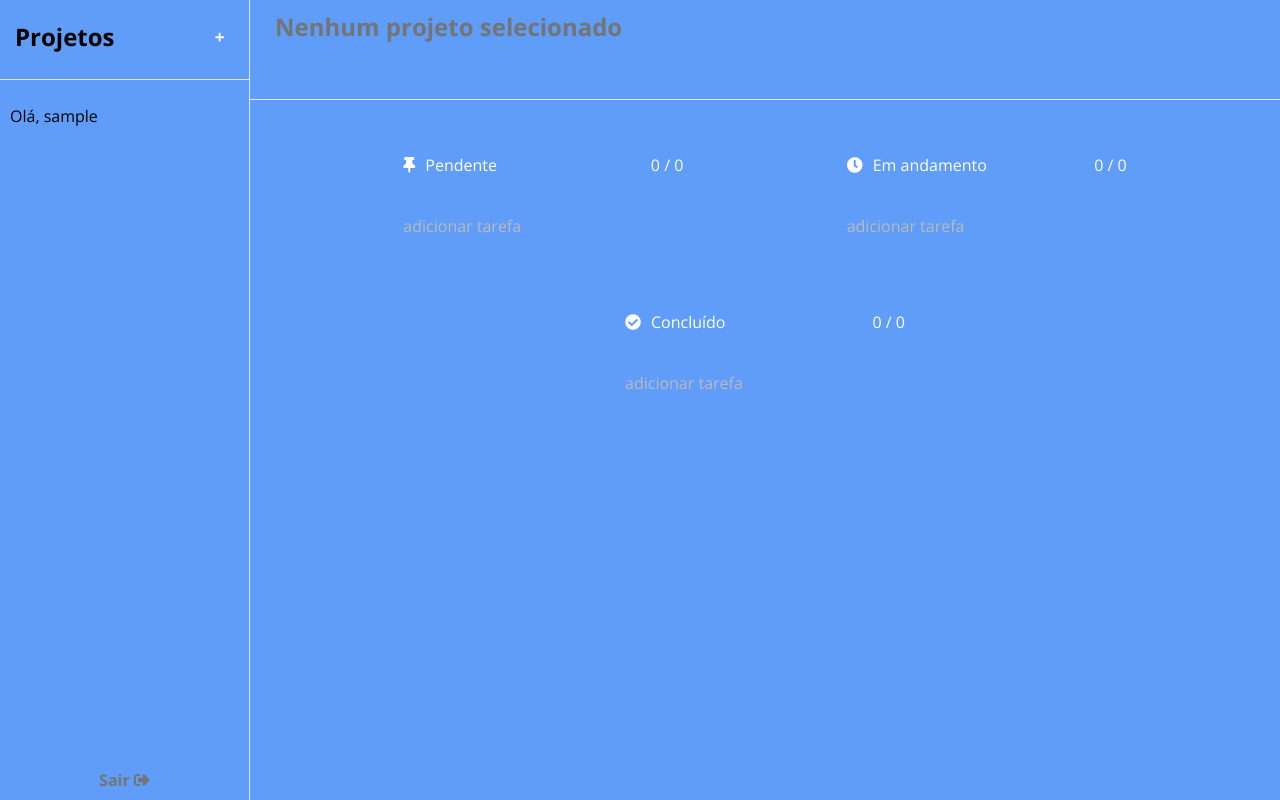
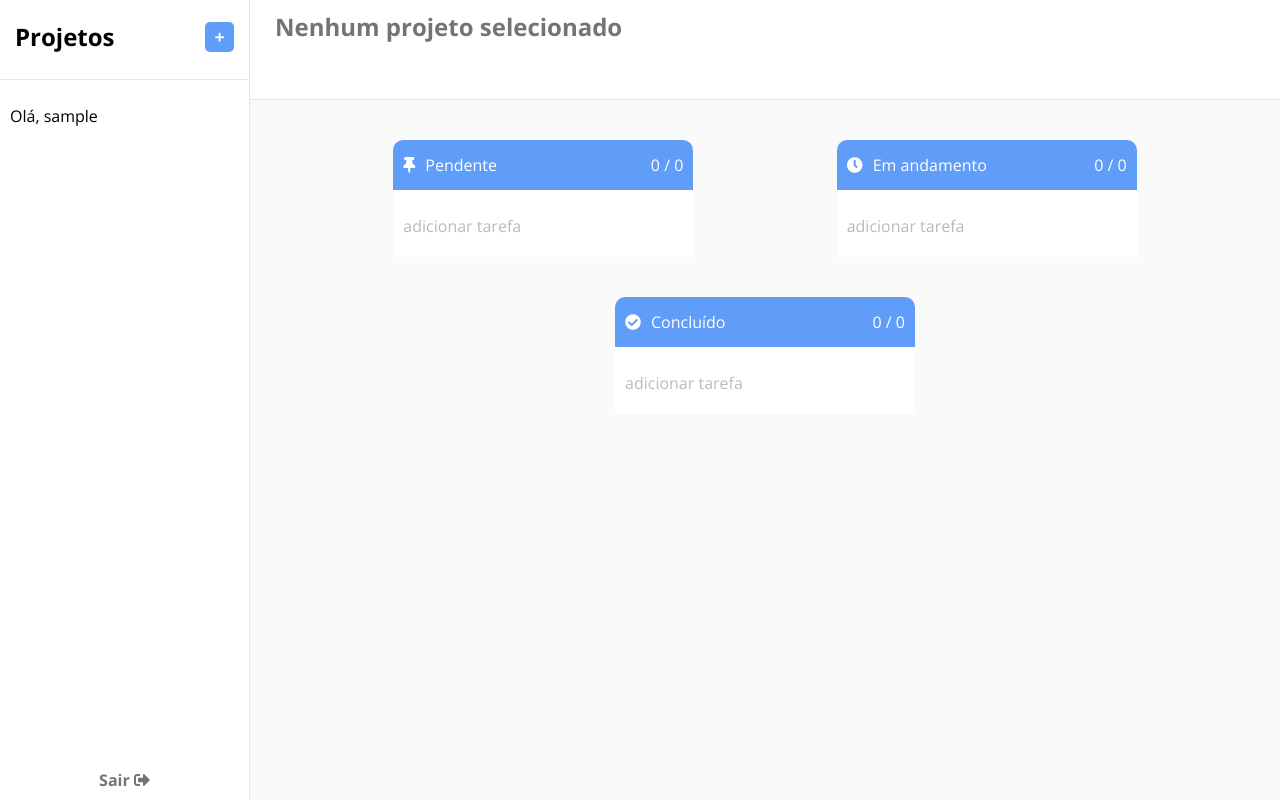
Before and after one commit to HaristonNuMacedo/Kanban-main, a PHP site: page /painel.php in a window 1280 px wide. Run offline with PHP 8.4, Linux system fonts and the light colour scheme; the visitor is signed in with stand-in values (Sample User, id 1); data that the repository does not hold is empty.

Commit message:
Update config

```diff
--- a/assets/css/styles.css
+++ b/assets/css/styles.css
@@ -11,14 +11,12 @@
     margin: 0;
     padding: 0;
     border: none;
-    background-color: #609DF9!important;
 }
 
 div.container {
     height: 100vh;
     width: 100%;
     overflow-x: hidden;
-    background-color: #609DF9!important;
 }
 
 /*===============
--- a/assets/layout/header.php
+++ b/assets/layout/header.php
@@ -20,7 +20,7 @@
     <title>Kanban Board</title>
 </head>
 <body>
-    <div class="container" style="background-color: #609DF9!important;">
+    <div class="container" style="background-color: #fff!important;">
 
         <!--
             SIDEBAR
@@ -30,7 +30,7 @@
             <div class="aside-header">
                 <div class="aside-title-container">
                     <h2 style="color: black;">Projetos</h2>
-                    <i class="fas fa-plus btn-add" onclick="addProjectForm()"></i>
+                    <i class="fas fa-plus btn-add" onclick="addProjectForm()" style="cursor: pointer;"></i>
                 </div>
 
                 <div class="new-project-form">
```
Also changed, not shown: assets/img/lupa.png (added).
